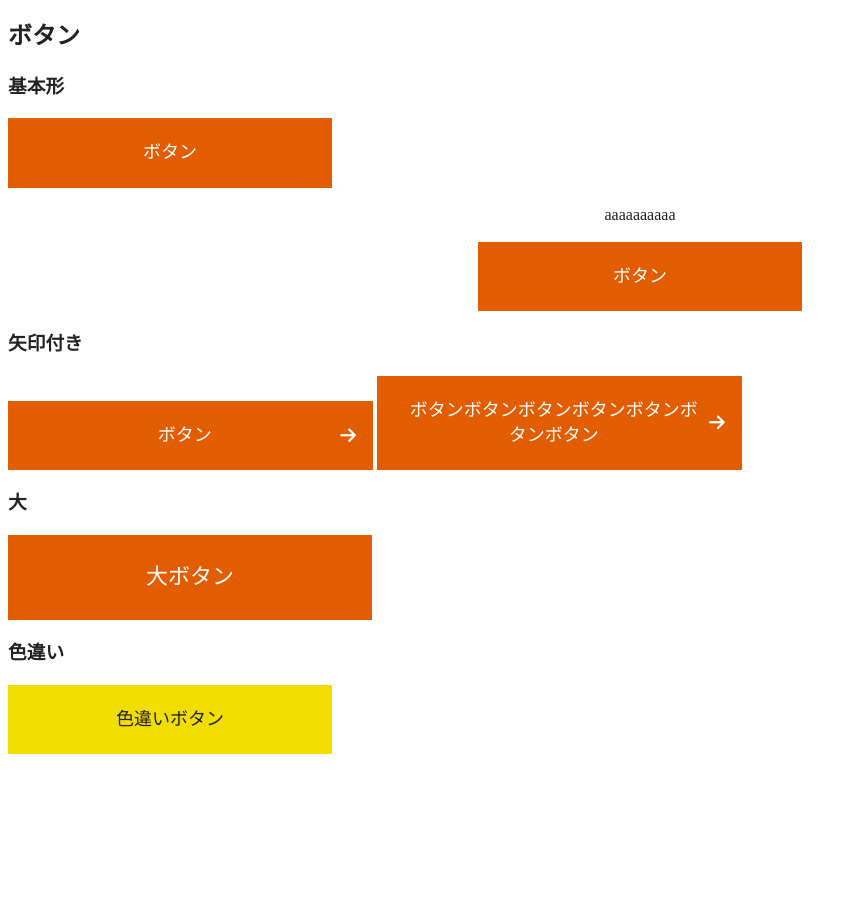
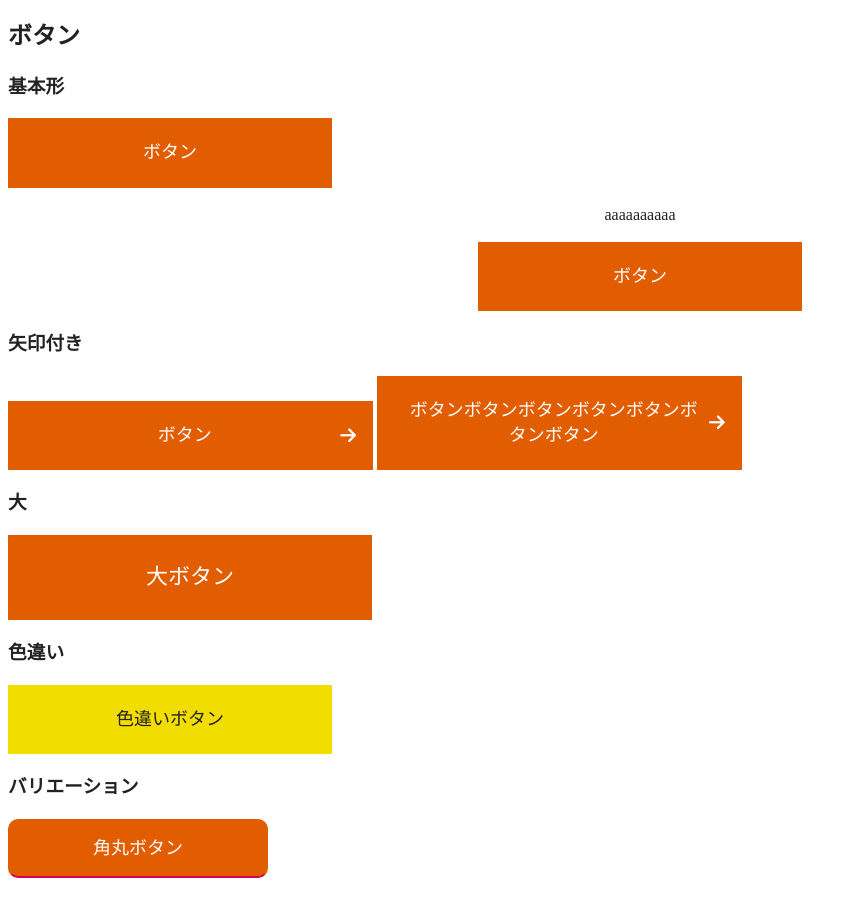
Before and after one commit to yoshi1011/css_master, a website built with webpack: page index.html in a window 1280 px wide. Shown: the whole page, without its empty margins (0-857 px from the left). Before the commit the page ends 800 px from the top, so only its background shows below. Built offline with nearby package versions, Linux system fonts and the light colour scheme.

Commit message:
角丸ボタンを追加

```diff
--- a/css/style.css
+++ b/css/style.css
@@ -314,3 +314,26 @@ section {
   border-color: #f1de00;
   color: #222;
 }
+
+.rounded-btn {
+  display: inline flow-root;
+  width: 236px;
+  max-width: 100%;
+  padding: 15px 10px;
+  background-color: #e25c00;
+  border: 2px solid transparent;
+  border-bottom-color: #d40152;
+  border-radius: 10px;
+  color: #fff;
+  font-size: 1.125rem;
+  text-align: center;
+  text-decoration: none;
+  transition: .25s;
+}
+
+.rounded-btn:focus,
+.rounded-btn:hover {
+  background-color: #fff;
+  border-color: currentColor;
+  color: #e25c00;
+}
--- a/index.html
+++ b/index.html
@@ -47,6 +47,11 @@
   <h3>色違い</h3>
   <a href="" class="btn btn-warning">色違いボタン</a>
 </section>
+
+<section>
+  <h3>バリエーション</h3>
+  <a href="" class="rounded-btn">角丸ボタン</a>
+</section>
 </body>
 
 </html>
```
